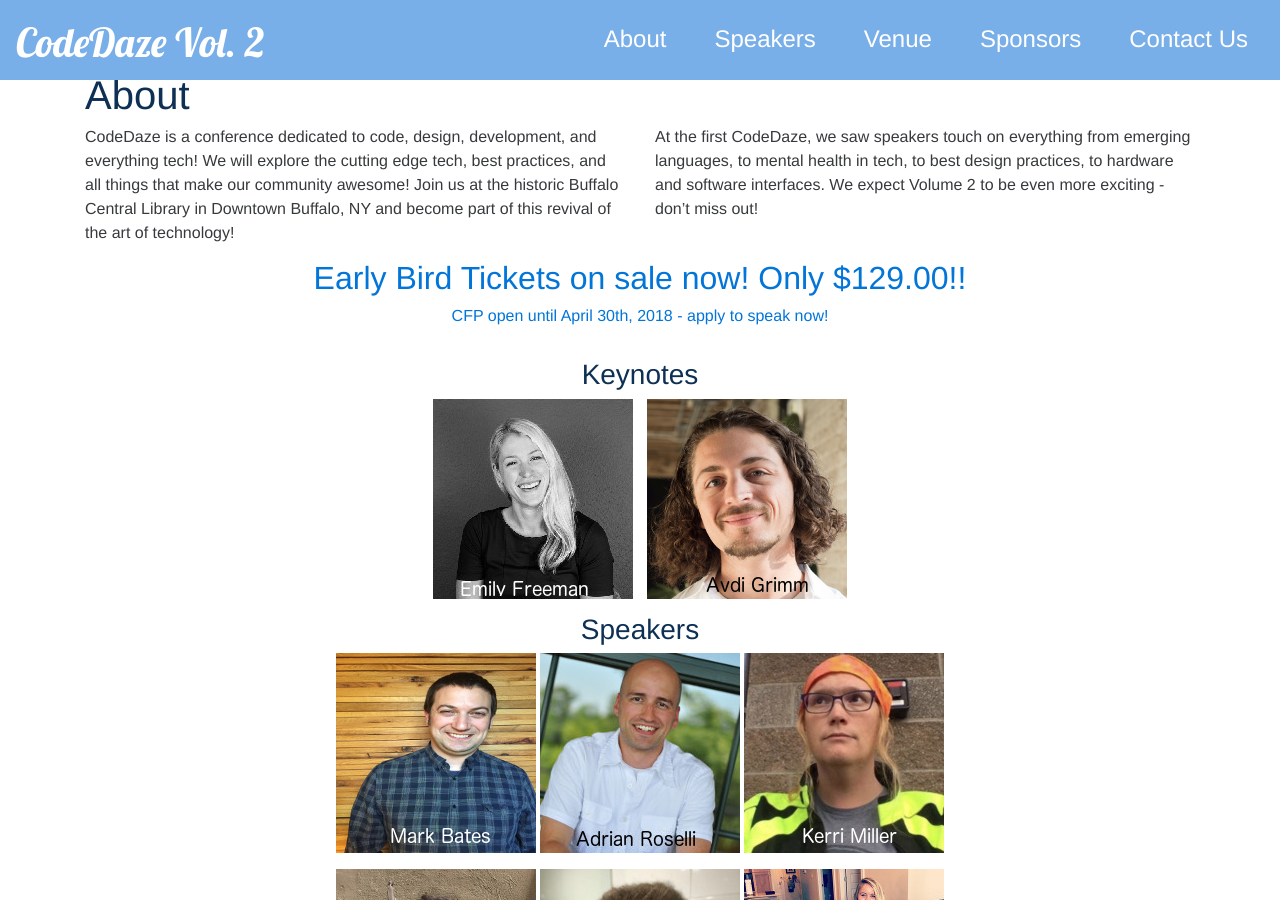
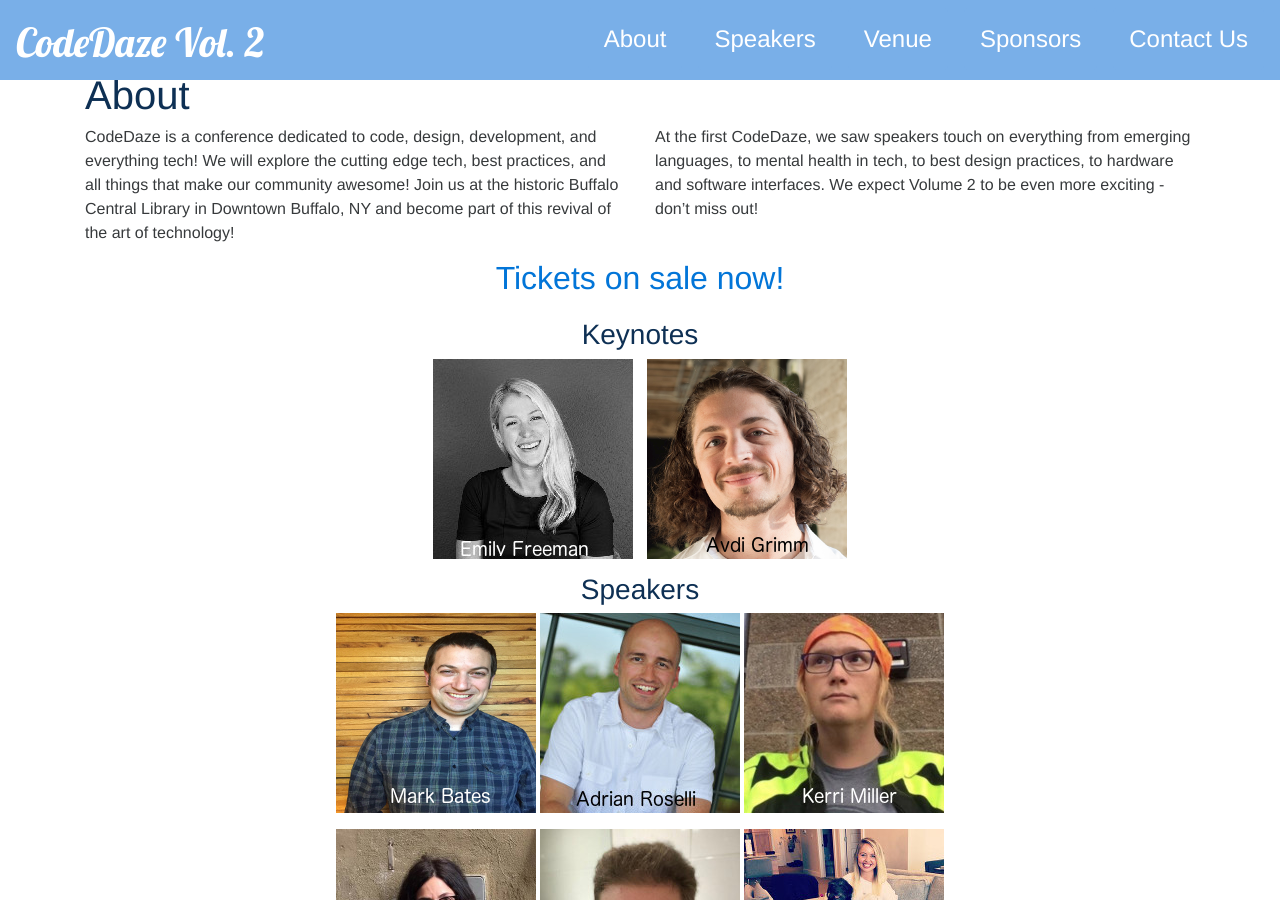
Before and after one commit to CodeDaze/codedaze.github.io, a Jekyll site: the page built from index.html, in a window 1280 px wide and 900 px high, scrolled down 529 px. Built offline with Jekyll 4.4.1, drawn with Linux system fonts in a browser that asks for light colours; nearby versions of some CDN libraries.

Commit message:
Removing the Early Bird and CFP notifications

```diff
--- a/_includes/about.html
+++ b/_includes/about.html
@@ -14,6 +14,6 @@
             </p>
         </div>
     </div>
-    <h2 align = 'center'><a href = 'https://ti.to/codedaze-vol-2/codedaze-vol-2' target = _new>Early Bird Tickets on sale now! Only $129.00!!</a></h2>
-    <p align = 'center'><a href = 'https://www.papercall.io/codedazevol2' target = _new>CFP open until April 30th, 2018 - apply to speak now!</a></p>
+    <h2 align = 'center'><a href = 'https://ti.to/codedaze-vol-2/codedaze-vol-2' target = _new>Tickets on sale now!</a></h2>
+    <!-- <p align = 'center'><a href = 'https://www.papercall.io/codedazevol2' target = _new>CFP open until April 30th, 2018 - apply to speak now!</a></p> -->
 </section>
```
